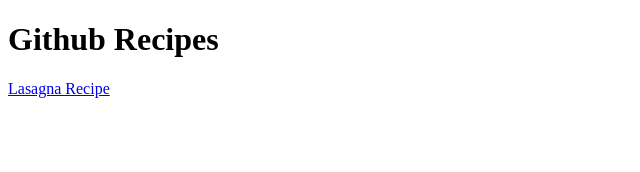
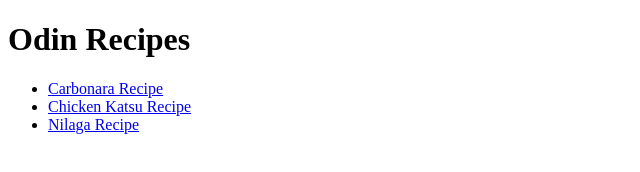
Before and after one commit to DrawdEA/odin-recipes, a plain HTML site: page index.html in a window 1280 px wide. Shown: the whole page, without its empty margins (0-640 px from the left). Drawn offline with Linux system fonts and the light colour scheme.

Commit message:
Update index.html structure
- Add list to accommodate for new recipes.

```diff
--- a/index.html
+++ b/index.html
@@ -6,7 +6,11 @@
         <title>Odin Recipes</title>
     </head>
     <body>
-        <h1>Github Recipes</h1>
-        <a href="recipe/lasagna.html">Lasagna Recipe</a>
+        <h1>Odin Recipes</h1>
+        <ul>
+            <li><a href="recipes/carbonara.html">Carbonara Recipe</a></li>
+            <li><a href="recipes/katsu.html">Chicken Katsu Recipe</a></li>
+            <li><a href="recipes/nilaga.html">Nilaga Recipe</a></li>
+        </ul>
     </body>
 </html>
```
